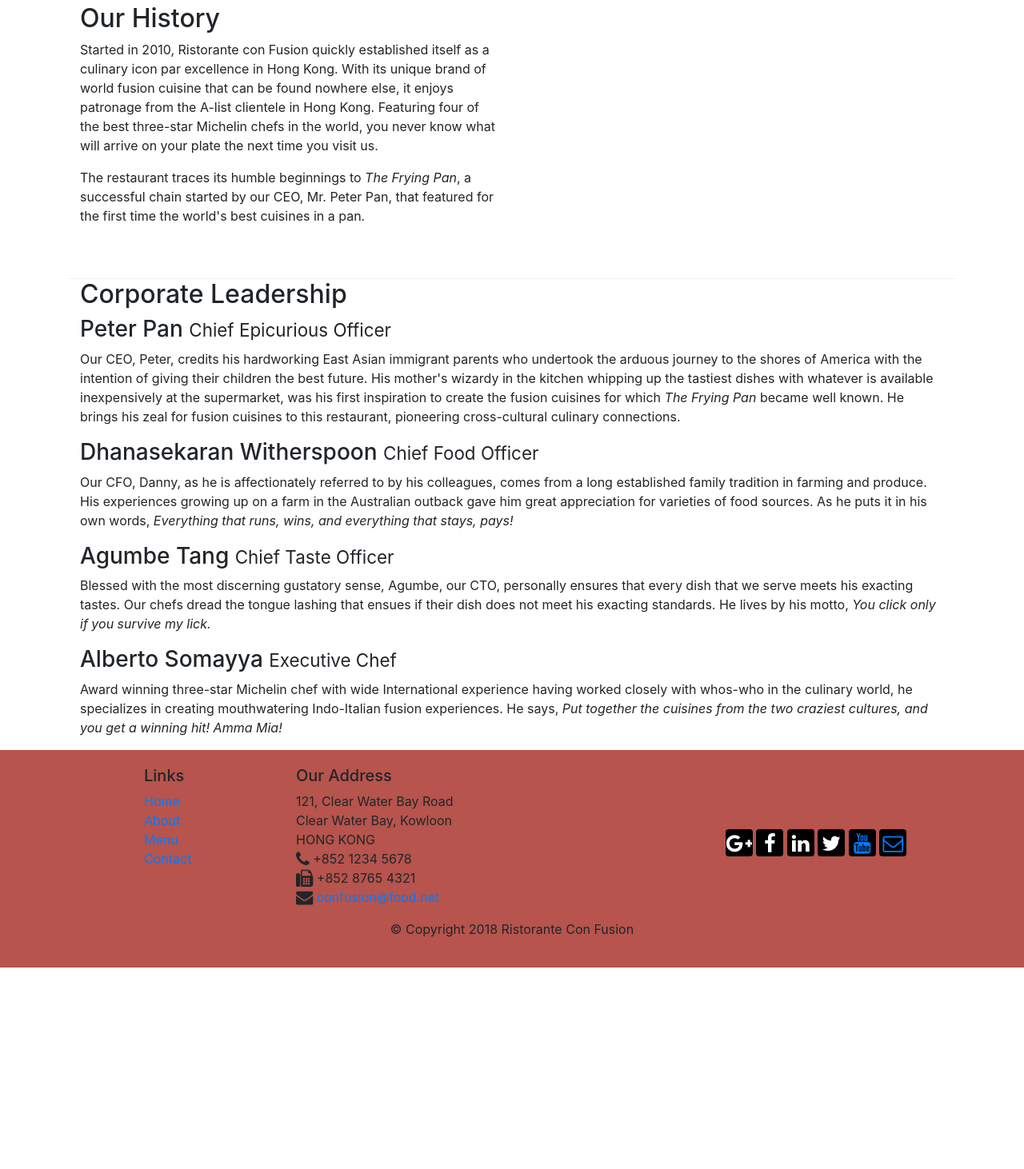
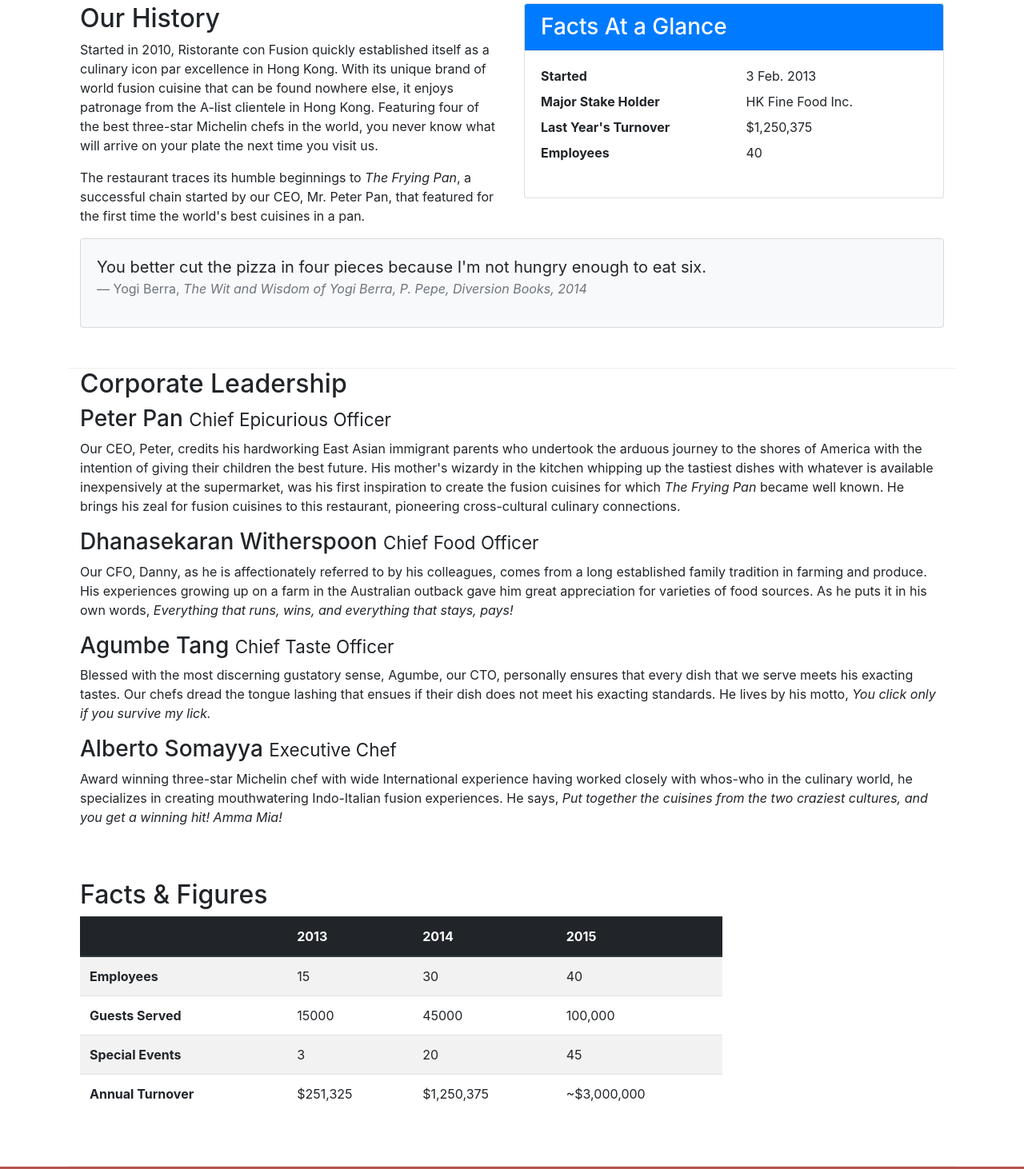
Before and after one commit to pavedwave/restaurant, a website: page aboutus.html in a window 1280 px wide. Shown: the part 467-1929 px from the top of the page at 80% size. Before the commit the page ends 1677 px from the top, so only its background shows below. Drawn offline with nearby package versions, Linux system fonts and the light colour scheme.

Commit message:
Tables and Cards

```diff
--- a/aboutus.html
+++ b/aboutus.html
@@ -58,13 +58,40 @@
             </div>
         </div>
 
-        <div class="row row-content align-items-center">
+        <div class="row row-content">
             <div class="col-12 col-sm-6 col-md-6">
                 <h2>Our History</h2>
                 <p>Started in 2010, Ristorante con Fusion quickly established itself as a culinary icon par excellence in Hong Kong. With its unique brand of world fusion cuisine that can be found nowhere else, it enjoys patronage from the A-list clientele in Hong Kong.  Featuring four of the best three-star Michelin chefs in the world, you never know what will arrive on your plate the next time you visit us.</p>
                 <p>The restaurant traces its humble beginnings to <em>The Frying Pan</em>, a successful chain started by our CEO, Mr. Peter Pan, that featured for the first time the world's best cuisines in a pan.</p>
             </div>
-            <div class="col-12 col-sm col-md">
+            <div class="col-sm">
+                <div class="card">
+                    <h3 class="card-header bg-primary text-white">Facts At a Glance</h3>
+                    <div class="card-body">
+                        <dl class="row">
+                            <dt class="col-6">Started</dt>
+                            <dd class="col-6">3 Feb. 2013</dd>
+                            <dt class="col-6">Major Stake Holder</dt>
+                            <dd class="col-6">HK Fine Food Inc.</dd>
+                            <dt class="col-6">Last Year's Turnover</dt>
+                            <dd class="col-6">$1,250,375</dd>
+                            <dt class="col-6">Employees</dt>
+                            <dd class="col-6">40</dd>
+                        </dl>
+                    </div>
+                </div>
+            </div>
+            <div class="col-12">
+                <div class="card card-body bg-light">
+                    <blockquote class="blockquote">
+                        <p class="mb-0">You better cut the pizza in four pieces because I'm not hungry enough to eat six.
+                        </p>
+                        <footer class="blockquote-footer">Yogi Berra,
+                            <cite title="Source Title">The Wit and Wisdom of Yogi Berra, P. Pepe, Diversion Books, 2014
+                            </cite>
+                        </footer>
+                    </blockquote>
+                </div>
             </div>
         </div>
 
@@ -82,7 +109,50 @@
                 <p class="d-none d-sm-block">Award winning three-star Michelin chef with wide International experience having worked closely with whos-who in the culinary world, he specializes in creating mouthwatering Indo-Italian fusion experiences. He says, <em>Put together the cuisines from the two craziest cultures, and you get a winning hit! Amma Mia!</em></p>
             </div>
        </div>
-
+       <div class ="row  row-content">
+           <div class="col-12 col-sm-9">
+               <h2>Facts &amp; Figures</h2>
+               <div class="table-responsive">
+                   <table class="table table-striped">
+                       <thead class="thead-dark">
+                           <tr>
+                               <th>&nbsp;</th>
+                               <th>2013</th>
+                               <th>2014</th>
+                               <th>2015</th>
+                           </tr>
+                       </thead>
+                       <tbody>
+                           <tr>
+                               <th>Employees</th>
+                               <td>15</td>
+                               <td>30</td>
+                               <td>40</td>
+                           </tr>
+                           <tr>
+                                <th>Guests Served</th>
+                                <td>15000</td>
+                                <td>45000</td>
+                                <td>100,000</td>
+                            </tr>
+                            <tr>
+                                <th>Special Events</th>
+                                <td>3</td>
+                                <td>20</td>
+                                <td>45</td>
+                            </tr>
+                            <tr>
+                                <th>Annual Turnover</th>
+                                <td>$251,325</td>
+                                <td>$1,250,375</td>
+                                <td>~$3,000,000</td>
+                            </tr>
+                       </tbody>
+                   </table>
+               </div>
+           </div>
+           <div class="col-12 col-sm-3"></div>
+       </div>
     </div>
 
     <footer class="footer">
--- a/css/styles.css
+++ b/css/styles.css
@@ -38,6 +38,6 @@ body {
     background-color: orangered
 }
 
-.btn-social-icon {
+.btn-social-icon:hover {
     background-color: black;
 }
```
Also changed, not shown: contactus.html (+1 -2 lines), index.html (indentation only). Lines whose indentation alone changed are shown as unchanged.
